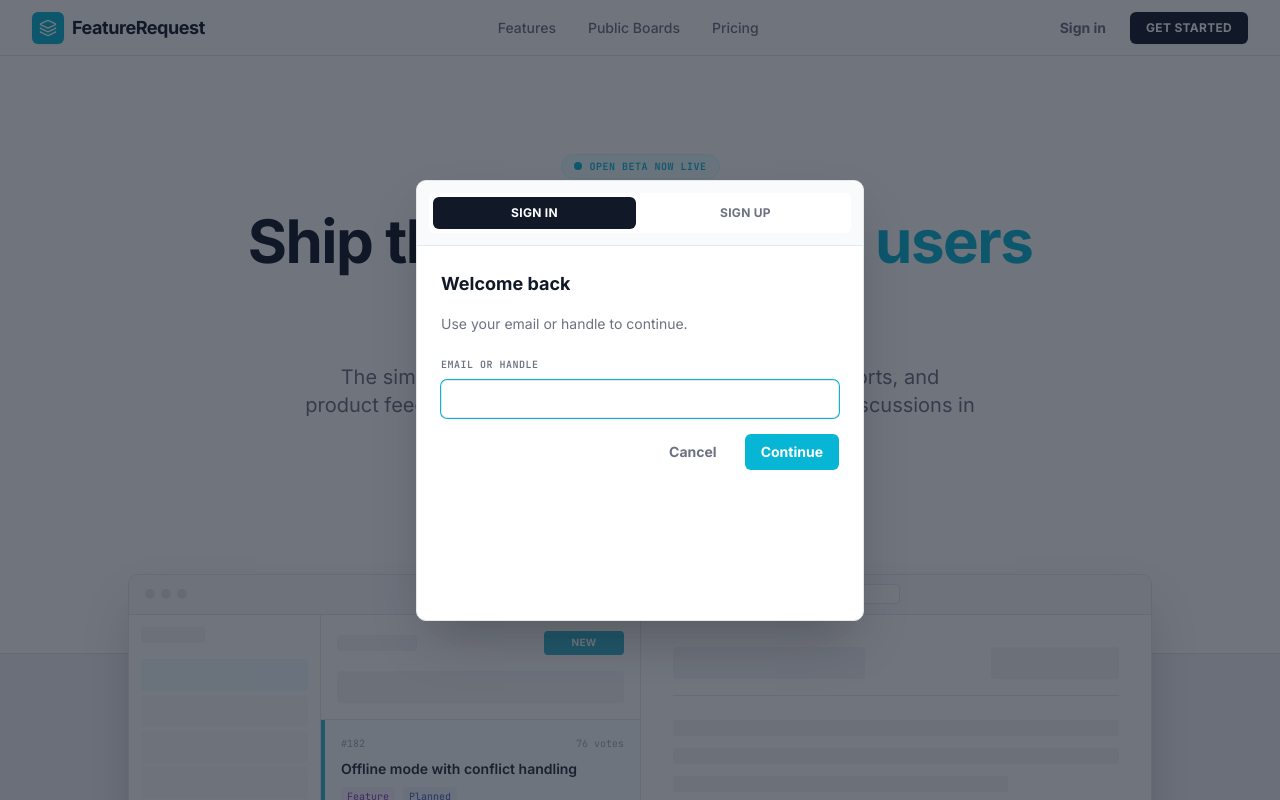
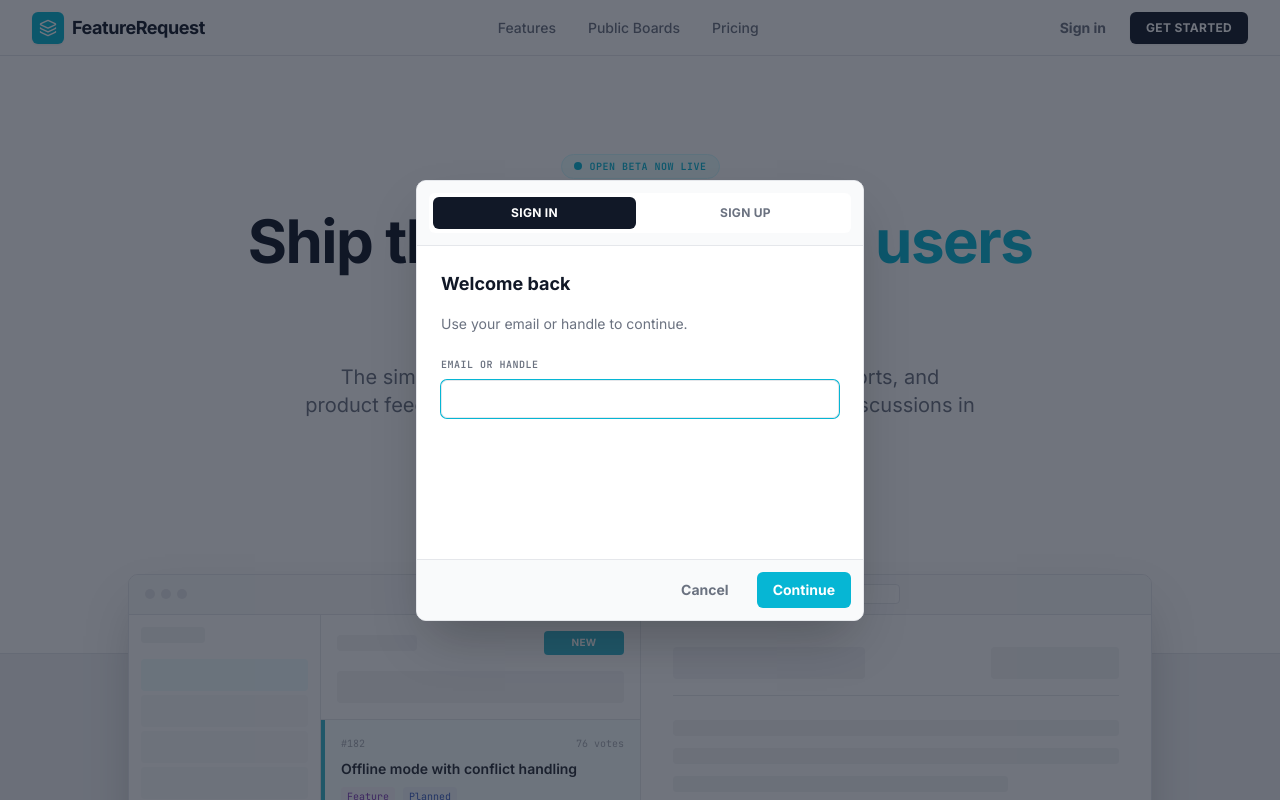
Before and after one commit to onurmatik/feature-request, a React (Vite) app in the folder frontend/: page / in a window 1280 px wide. Both pictures are taken after a click on the button "Sign in". Shown: the top 800 px of the page. Built offline with nearby package versions, Linux system fonts and the light colour scheme; no server answers.

Commit message:
Move modal actions to footer

```diff
--- a/frontend/src/App.jsx
+++ b/frontend/src/App.jsx
@@ -1573,9 +1573,10 @@ export default function App() {
               </div>
             </div>
 
-            <div className="min-h-[374px] p-6">
+            <div className="flex min-h-[374px] flex-col">
               {authMode === "signIn" ? (
-                <form className="space-y-4" onSubmit={onSignInSubmit}>
+                <form className="flex flex-1 flex-col" onSubmit={onSignInSubmit}>
+                  <div className="flex-1 space-y-4 p-6">
                     <h3 className="text-lg font-bold text-[#111827]">Welcome back</h3>
                     <p className="text-sm text-[#6b7280]">Use your email or handle to continue.</p>
                     <div className="space-y-1.5">
@@ -1591,7 +1592,8 @@ export default function App() {
                       />
                     </div>
                     {authFeedback ? <p className="text-xs text-[#6b7280]">{authFeedback}</p> : null}
-                  <div className="flex justify-end gap-3">
+                  </div>
+                  <div className="flex justify-end gap-3 border-t border-[#e5e7eb] bg-[#f9fafb] p-3">
                     <button
                       type="button"
                       onClick={closeAuth}
@@ -1609,7 +1611,8 @@ export default function App() {
                   </div>
                 </form>
               ) : (
-                <form className="space-y-4" onSubmit={onSignUpSubmit}>
+                <form className="flex flex-1 flex-col" onSubmit={onSignUpSubmit}>
+                  <div className="flex-1 space-y-4 p-6">
                     <h3 className="text-lg font-bold text-[#111827]">Create your account</h3>
                     <p className="text-sm text-[#6b7280]">Set a public handle, then publish your first board.</p>
                     <div className="space-y-1.5">
@@ -1638,7 +1641,8 @@ export default function App() {
                       />
                     </div>
                     {authFeedback ? <p className="text-xs text-[#6b7280]">{authFeedback}</p> : null}
-                  <div className="flex justify-end gap-3">
+                  </div>
+                  <div className="flex justify-end gap-3 border-t border-[#e5e7eb] bg-[#f9fafb] p-3">
                     <button
                       type="button"
                       onClick={closeAuth}
--- a/frontend/src/LandingPage.jsx
+++ b/frontend/src/LandingPage.jsx
@@ -601,9 +601,10 @@ export default function LandingPage({ initialAuthMode = null }) {
               </div>
             </div>
 
-            <div className="min-h-[374px] p-6">
+            <div className="flex min-h-[374px] flex-col">
               {authMode === "signIn" ? (
-                <form className="space-y-4" onSubmit={onSignInSubmit}>
+                <form className="flex flex-1 flex-col" onSubmit={onSignInSubmit}>
+                  <div className="flex-1 space-y-4 p-6">
                     <h3 className="text-lg font-bold text-[#111827]">Welcome back</h3>
                     <p className="text-sm text-[#6b7280]">Use your email or handle to continue.</p>
                     <div className="space-y-1.5">
@@ -619,7 +620,8 @@ export default function LandingPage({ initialAuthMode = null }) {
                       />
                     </div>
                     {authFeedback ? <p className="text-xs text-[#6b7280]">{authFeedback}</p> : null}
-                  <div className="flex justify-end gap-3">
+                  </div>
+                  <div className="flex justify-end gap-3 bg-[#f9fafb] border-t border-[#e5e7eb] p-3">
                     <button
                       type="button"
                       onClick={closeAuth}
@@ -637,7 +639,8 @@ export default function LandingPage({ initialAuthMode = null }) {
                   </div>
                 </form>
               ) : (
-                <form className="space-y-4" onSubmit={onSignUpSubmit}>
+                <form className="flex flex-1 flex-col" onSubmit={onSignUpSubmit}>
+                  <div className="flex-1 space-y-4 p-6">
                     <h3 className="text-lg font-bold text-[#111827]">Create your account</h3>
                     <p className="text-sm text-[#6b7280]">Set a public handle, then publish your first board.</p>
                     <div className="space-y-1.5">
@@ -666,7 +669,8 @@ export default function LandingPage({ initialAuthMode = null }) {
                       />
                     </div>
                     {authFeedback ? <p className="text-xs text-[#6b7280]">{authFeedback}</p> : null}
-                  <div className="flex justify-end gap-3">
+                  </div>
+                  <div className="flex justify-end gap-3 bg-[#f9fafb] border-t border-[#e5e7eb] p-3">
                     <button
                       type="button"
                       onClick={closeAuth}
```
Lines whose indentation alone changed are shown as unchanged.
